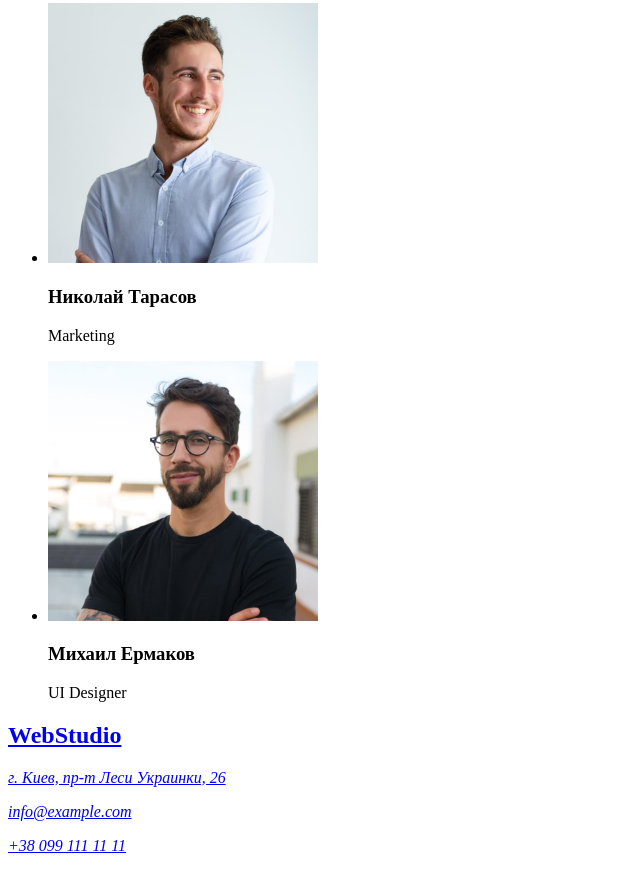
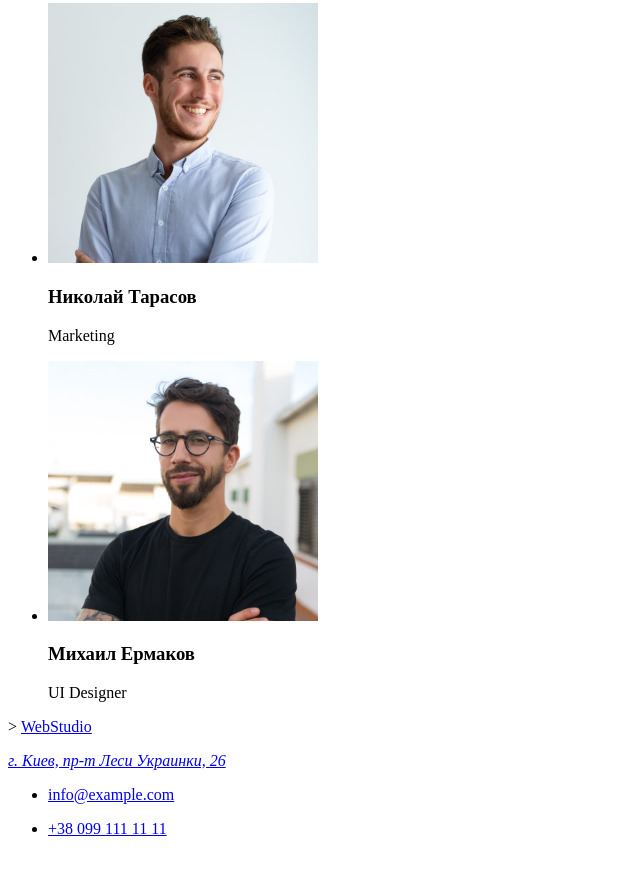
Before and after one commit to Marianewy/goit-markup-hw-01, a plain HTML site: page index.html in a window 1280 px wide. Shown: the part 2285-3156 px from the top of the page, without its empty margins (0-640 px from the left). Drawn offline with Linux system fonts and the light colour scheme.

Commit message:
Update index.html

```diff
--- a/index.html
+++ b/index.html
@@ -103,16 +103,18 @@
 <!--Contacs-->
 <footer>
   <section>
-      <h2>
+      <h2 hidden>Контакты</h2>>
         <a href="/"><span lang="en">WebStudio</span></a>
-      </h2>
+
       <address>
         <p><a class="link"
               target="_blank"
             href="https://www.google.com.ua/maps/place/%D0%B1%D1%83%D0%BB.+%D0%9B%D0%B5%D1%81%D0%B8+%D0%A3%D0%BA%D1%80%D0%B0%D0%B8%D0%BD%D0%BA%D0%B8,+26,+%D0%9A%D0%B8%D0%B5%D0%B2,+02000/@50.4265841,30.5361971,17z/data=!3m1!4b1!4m5!3m4!1s0x40d4cf0e033ecbe9:0x57a4dffefec77da0!8m2!3d50.4265807!4d30.5383858">г. Киев, пр-т Леси Украинки, 26</a></p>
-        <p><a href="mailto:info@example.com">info@example.com</a></p>
-        <p><a href="tel:+380991111111">+38 099 111 11 11</a></p>
-      </address>
+    </address>
+    <ul>
+        <li><p><a href="mailto:info@example.com">info@example.com</a></p></li>
+        <li><p><a href="tel:+380991111111">+38 099 111 11 11</a></p></li>
+    </ul>
   </section>
 </footer>
 
```
